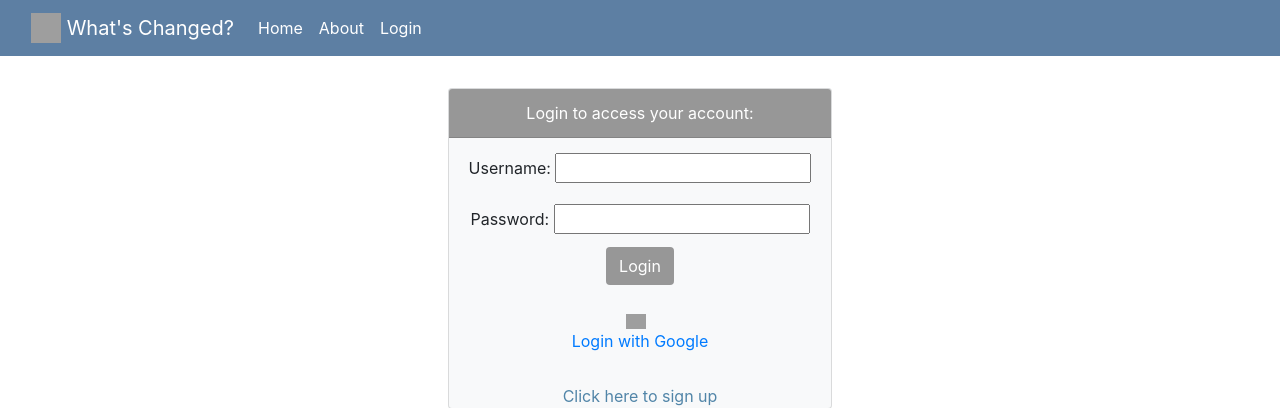
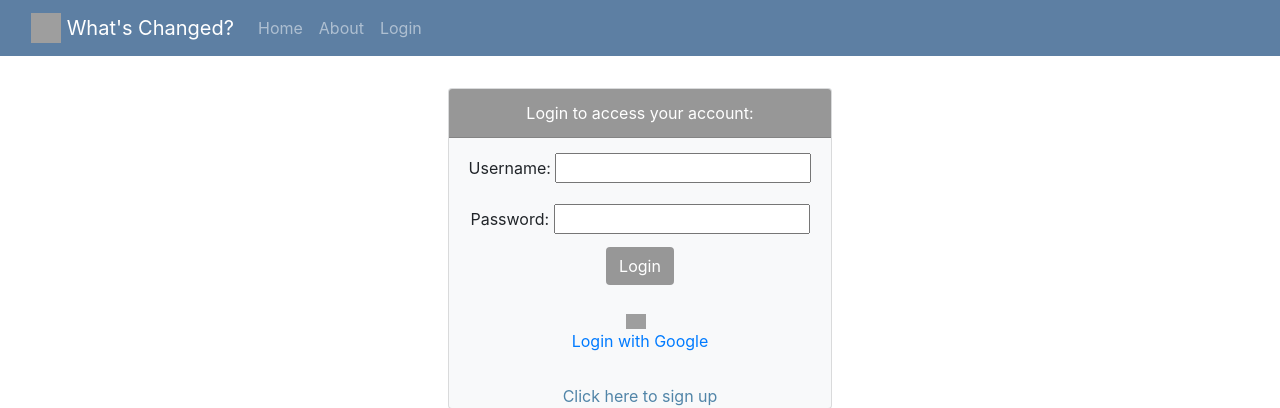
Before and after one commit to naqiaz/whats-changed, a Django app: page / in a window 1280 px wide. Shown: the top 408 px of the page. Run offline with Django 3.2, Linux system fonts and the light colour scheme; some libraries are stand-ins or nearby versions; grey boxes are pictures that could not be loaded.

Commit message:
Updated navbar links stylization
Links change color to white only on hover

```diff
--- a/changed/templates/changed/base_html.html
+++ b/changed/templates/changed/base_html.html
@@ -15,21 +15,21 @@
         </button>
         <div class="collapse navbar-collapse" id="navbarNav">
             <ul class="navbar-nav">
-                <li class="nav-item active">
+                <li class="nav-item">
                     <a class="nav-link" href="{% url 'changed:index' %}">Home<span class="sr-only">(current)</span></a>
                 </li>
-                <li class="nav-item active">
+                <li class="nav-item">
                     <a class="nav-link" href="{% url 'changed:about' %}">About<span class="sr-only">(current)</span></a>
                 </li>
                 {% if user.is_authenticated %}
-                <li class="nav-item active">
+                <li class="nav-item ">
                     <a class="nav-link" href="{% url 'changed:logout' %}">
                         Logout<span class="sr-only">(current)</span>
                     </a>
                 </li>
 
                 {% else %}
-                <li class="nav-item active">
+                <li class="nav-item ">
                     <a class="nav-link" href="{% url 'changed:index' %}">Login<span class="sr-only">(current)</span></a>
                 </li>
                 {% endif %}
@@ -39,7 +39,7 @@
         <div class="navbar-collapse collapse w-100 order-3 dual-collapse2">
             <ul class="navbar-nav ml-auto">
                 <div style="margin-right:5px">
-                    <a style="color:white" class="nav-link" href="{% url 'changed:profile' username=user.username %}">
+                    <a class="nav-link" href="{% url 'changed:profile' username=user.username %}">
                         {{user.username}} <span class="sr-only">(current)</span>
                     </a>
                 </div>
```
